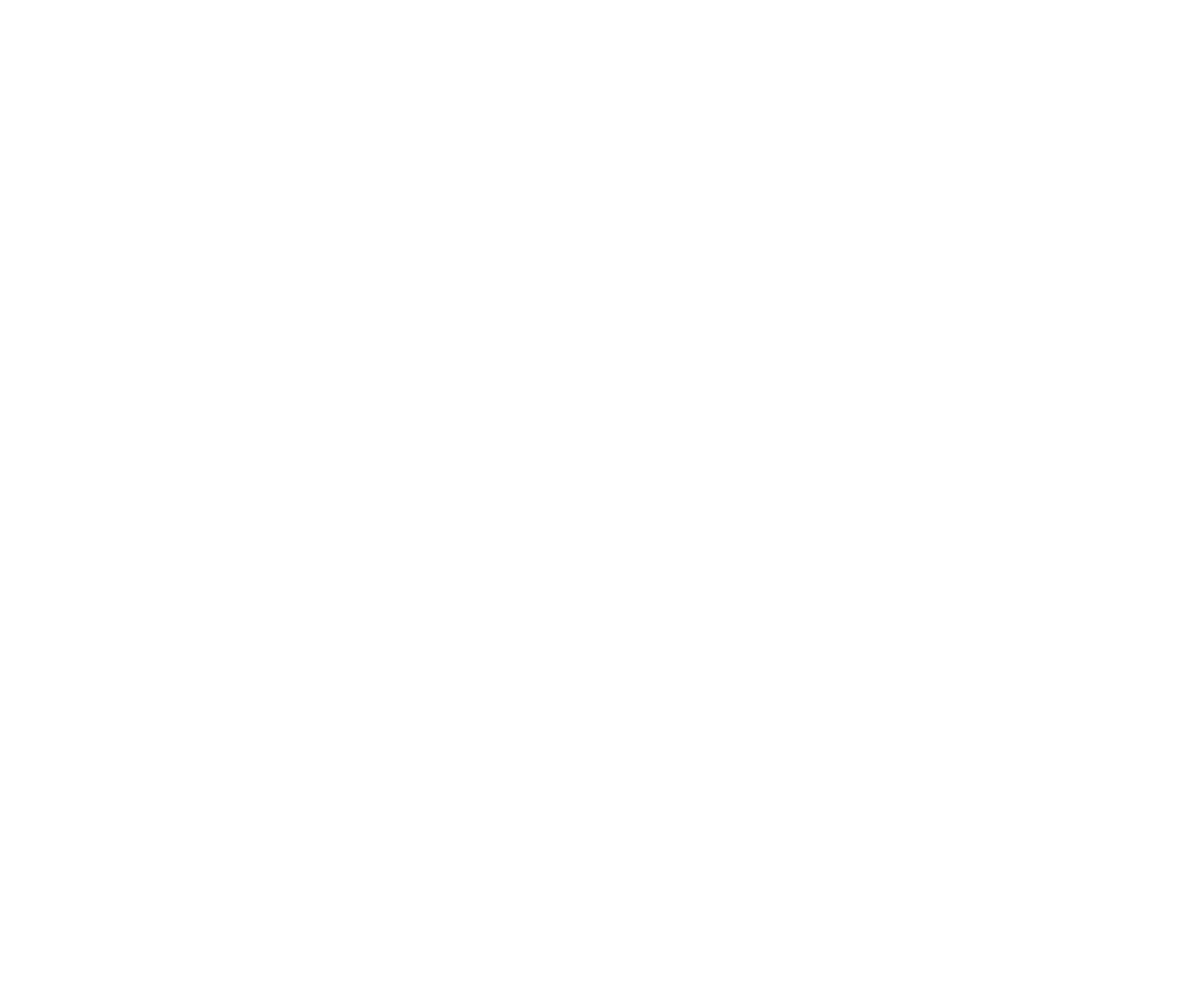
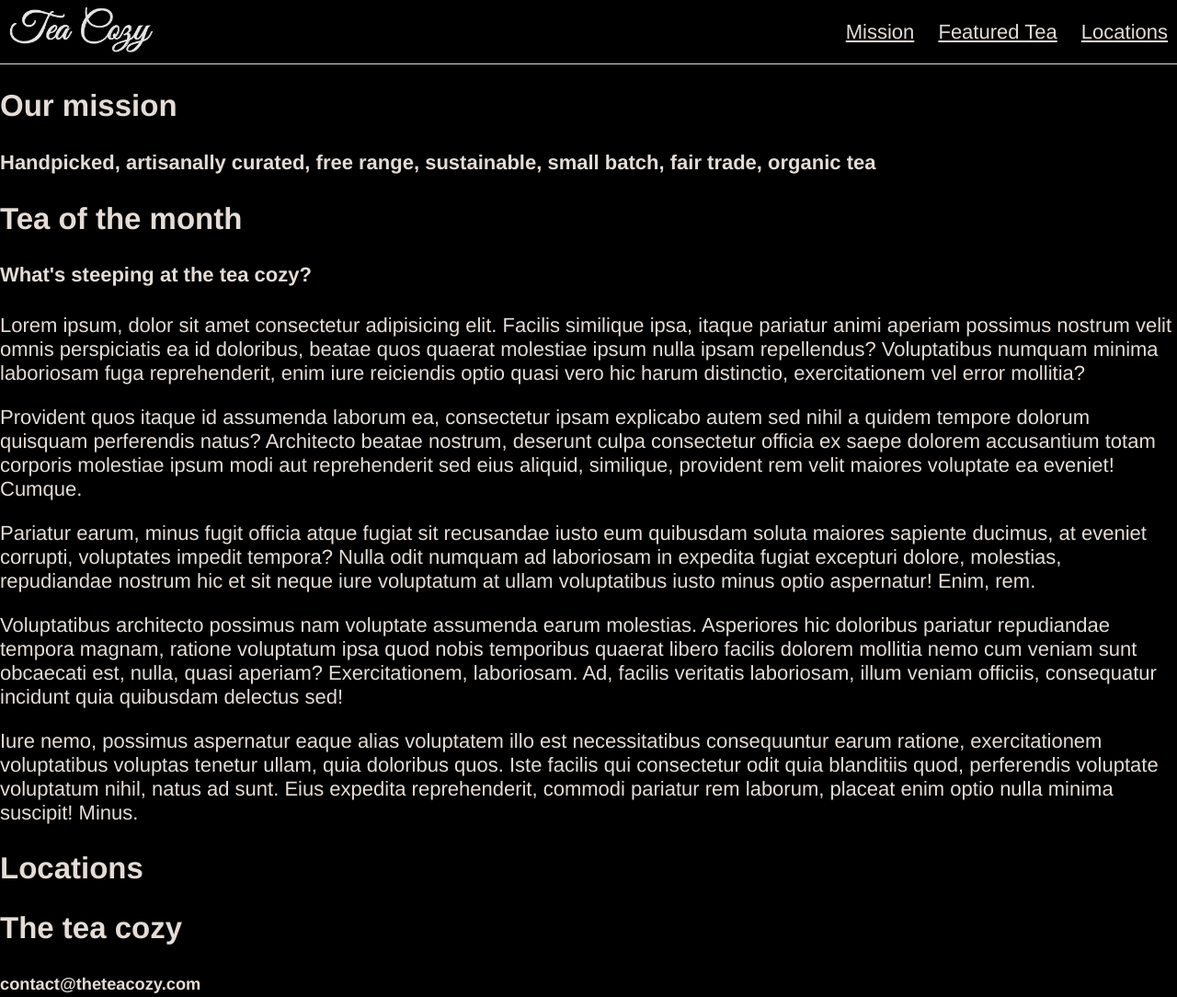
Before and after one commit to chriskorsak/tea-cozy, a plain HTML site: page index.html in a window 1280 px wide. Shown: the top 1084 px of the page at 92% size. Before the commit the page ends 800 px from the top, so only its background shows below. Drawn offline with Linux system fonts and the light colour scheme.

Commit message:
css header styling with flexbox, add text content to index.html.

```diff
--- a/css/style.css
+++ b/css/style.css
@@ -0,0 +1,42 @@
+body {
+  font-family: Helvetica, sans-serif;
+  font-size: 22px;
+  color: seashell;
+  background-color: black;
+  opacity: .9;
+  margin: 0px;
+}
+
+a {
+  color: seashell;
+}
+
+header {
+  position: fixed;
+  display: flex;
+  align-items: center;
+  justify-content: center;
+  width: 100%;
+  height: 69px;
+  border-bottom: 1px solid seashell;
+  background-color: black;
+  z-index: 1;
+}
+
+header img {
+  height: 50px;
+  padding-left: 10px;
+}
+
+nav {
+  flex-grow: 1;
+  text-align: right;
+}
+
+nav span {
+  padding: 20px 10px;
+}
+
+main {
+  padding-top: 69px;
+}
--- a/index.html
+++ b/index.html
@@ -1,10 +1,44 @@
 <!DOCTYPE html>
 <html lang="en">
   <head>
+    <meta charset="utf-8">
     <title>Tea Cozy</title>
     <link rel="stylesheet" type="text/css" href="css/style.css">
   </head>
   <body>
-
+    <header>
+      <div class="logo">
+        <img src="images/img-tea-cozy-logo.png" alt="Tea Cozy logo">
+      </div>
+      <nav>
+        <span><a href="#mission">Mission</a></span>
+        <span><a href="#featuredTea">Featured Tea</a></span>
+        <span><a href="#locations">Locations</a></span>
+      </nav>
+    </header>
+    <main>
+      <div id="mission">
+        <h2>Our mission</h2>
+        <h4>Handpicked, artisanally curated, free range, sustainable, small batch, fair trade, organic tea</h4>
+      </div>
+      <div id="featuredtea">
+        <h2>Tea of the month</h2>
+        <h4>What's steeping at the tea cozy?</h4>
+        <p>Lorem ipsum, dolor sit amet consectetur adipisicing elit. Facilis similique ipsa, itaque pariatur animi aperiam possimus nostrum velit omnis perspiciatis ea id doloribus, beatae quos quaerat molestiae ipsum nulla ipsam repellendus? Voluptatibus numquam minima laboriosam fuga reprehenderit, enim iure reiciendis optio quasi vero hic harum distinctio, exercitationem vel error mollitia?</p>
+        <p>Provident quos itaque id assumenda laborum ea, consectetur ipsam explicabo autem sed nihil a quidem tempore dolorum quisquam perferendis natus? Architecto beatae nostrum, deserunt culpa consectetur officia ex saepe dolorem accusantium totam corporis molestiae ipsum modi aut reprehenderit sed eius aliquid, similique, provident rem velit maiores voluptate ea eveniet! Cumque.</p>
+        <p>Pariatur earum, minus fugit officia atque fugiat sit recusandae iusto eum quibusdam soluta maiores sapiente ducimus, at eveniet corrupti, voluptates impedit tempora? Nulla odit numquam ad laboriosam in expedita fugiat excepturi dolore, molestias, repudiandae nostrum hic et sit neque iure voluptatum at ullam voluptatibus iusto minus optio aspernatur! Enim, rem.</p>
+        <p>Voluptatibus architecto possimus nam voluptate assumenda earum molestias. Asperiores hic doloribus pariatur repudiandae tempora magnam, ratione voluptatum ipsa quod nobis temporibus quaerat libero facilis dolorem mollitia nemo cum veniam sunt obcaecati est, nulla, quasi aperiam? Exercitationem, laboriosam. Ad, facilis veritatis laboriosam, illum veniam officiis, consequatur incidunt quia quibusdam delectus sed!</p>
+        <p>Iure nemo, possimus aspernatur eaque alias voluptatem illo est necessitatibus consequuntur earum ratione, exercitationem voluptatibus voluptas tenetur ullam, quia doloribus quos. Iste facilis qui consectetur odit quia blanditiis quod, perferendis voluptate voluptatum nihil, natus ad sunt. Eius expedita reprehenderit, commodi pariatur rem laborum, placeat enim optio nulla minima suscipit! Minus.</p>
+      </div>
+      <div id="locations">
+        <h2>Locations</h2>
+      </div>
+    </main>
+    <footer>
+      <h2>The tea cozy</h2>
+      <h5>contact@theteacozy.com</h5>
+      <h5>917-555-8904</h5>
+      <h5>copyright the tea cozy 2020</h5>
+    </footer>
   </body>
 </html>
```
